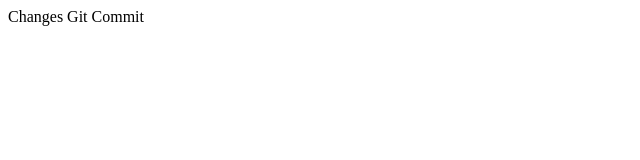
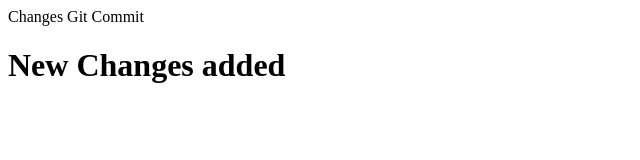
Before and after one commit to karthik1580/links, a plain HTML site: page index.html in a window 1280 px wide. Shown: the whole page, without its empty margins (0-640 px from the left). Drawn offline with Linux system fonts and the light colour scheme.

Commit message:
Update index.html
Test text updated

```diff
--- a/index.html
+++ b/index.html
@@ -7,5 +7,6 @@
 </head>
 <body>
     Changes Git Commit
+    <h1>New Changes added</h1>
 </body>
 </html>
```
